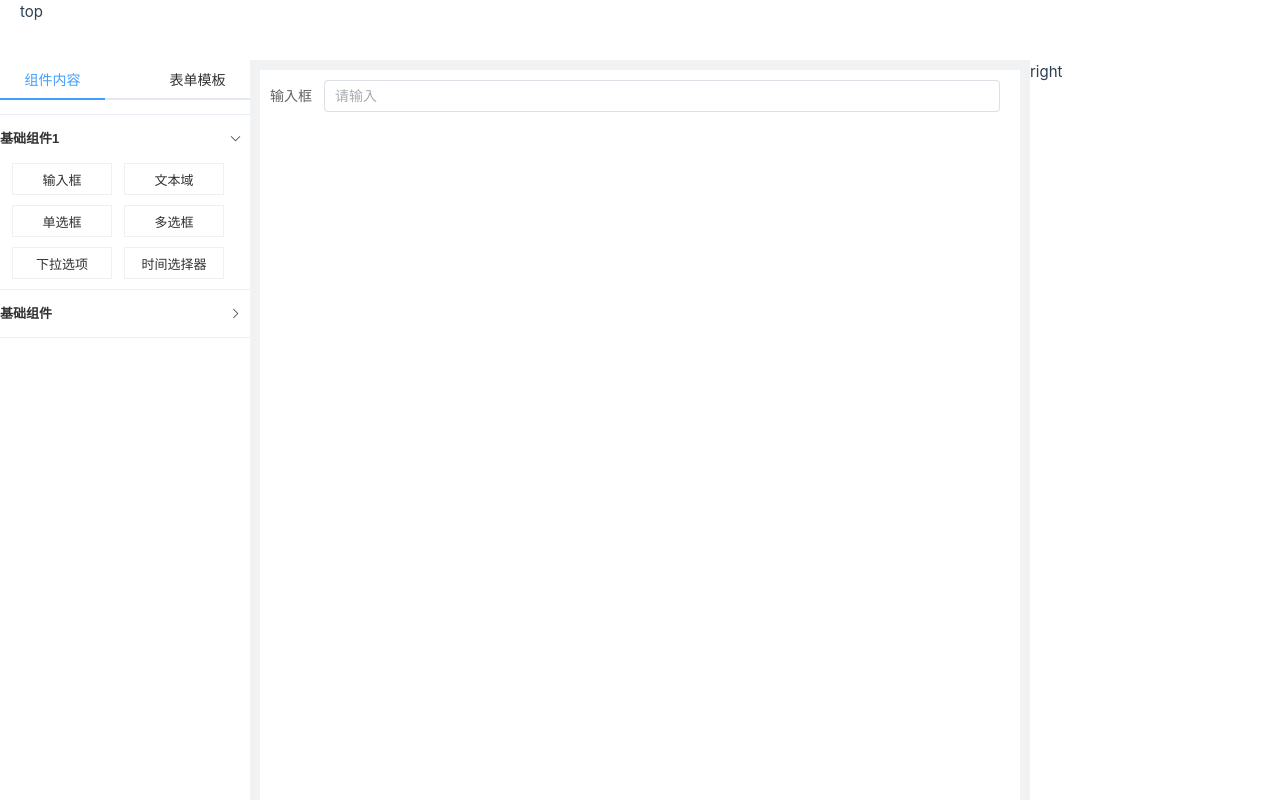
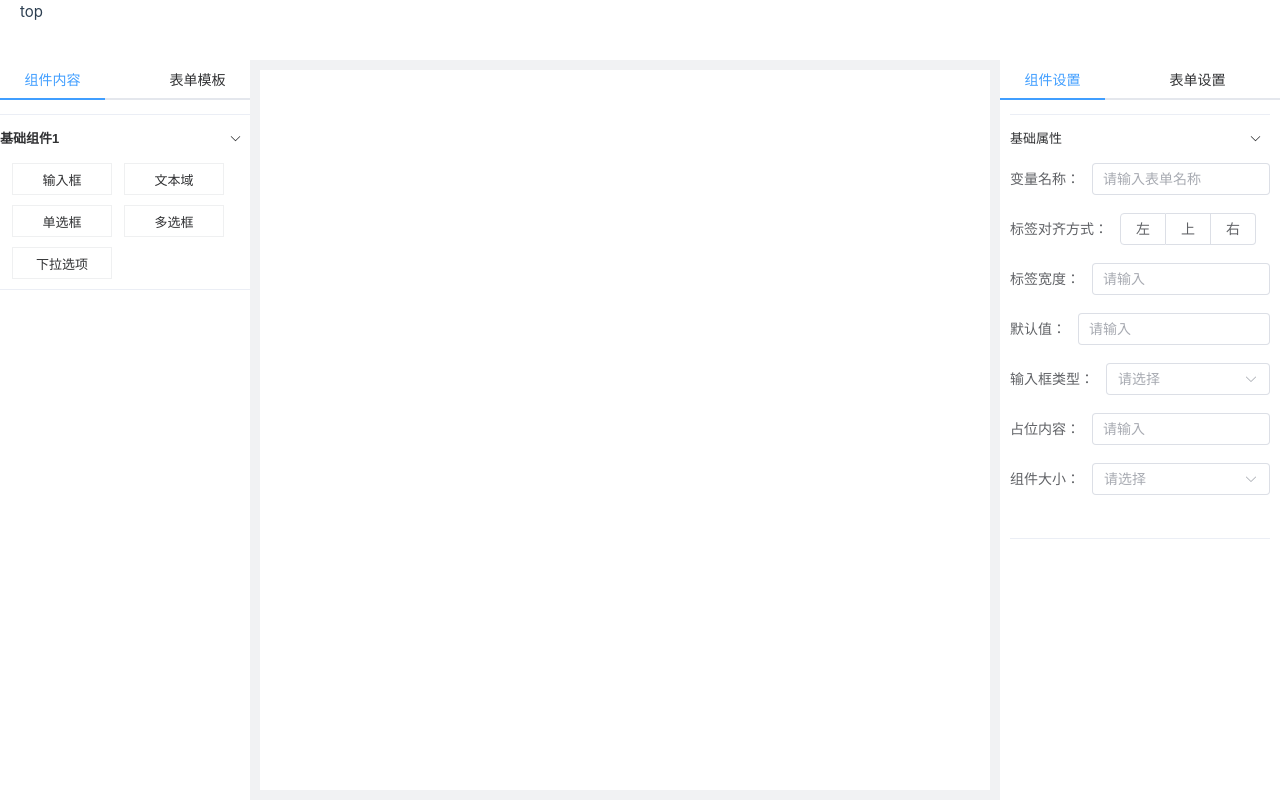
Before and after one commit to jzm2000/vue3-Ahkam-manage, a Vue app: page / in a window 1280 px wide. Built offline with nearby package versions, Linux system fonts and the light colour scheme.

Commit message:
'表单控制'

```diff
--- a/package.json
+++ b/package.json
@@ -16,6 +16,8 @@
     "element-plus": "^2.7.3",
     "lodash": "^4.17.21",
     "pinia": "^2.1.7",
+    "pinia-plugin-persist": "^1.0.0",
+    "pinia-plugin-persistedstate": "^3.2.1",
     "sass": "^1.77.0",
     "vue": "^3.4.27",
     "vue-router": "^4.3.0",
--- a/src/components/JInput/index.vue
+++ b/src/components/JInput/index.vue
@@ -0,0 +1,14 @@
+<template>
+  <el-input v-model="model"/>
+</template>
+
+<script setup>
+import { ref, toRefs, reactive, getCurrentInstance,defineComponent,defineProps,defineModel } from "vue";
+const model = defineModel({default:""})
+const props = defineProps({
+
+});
+
+</script>
+
+<style scoped lang="scss"></style>
--- a/src/layout/components/ASide/formTemplate.vue
+++ b/src/layout/components/ASide/formTemplate.vue
@@ -21,8 +21,11 @@ function handleChange(val){
     console.log(activeName.value);
 }
 function handleClone(row){
-    console.log(row);
+    row.uid = setUid();
     return row
+}
+function setUid(){
+    return Date.now();
 }
 const list = ref(componentData);
 </script>
--- /dev/null
+++ b/src/layout/components/Panel/formSetting.vue
@@ -0,0 +1,23 @@
+<template>
+    <div>
+        <!-- <el-form :model="baseForm" ref="baseForm" :label-position="AppData.labelPosition" :rules="rules"
+            :label-width="AppData.labelWidth ? AppData.labelWidth : ''" :inline="false" :size="AppData.size">
+        </el-form> -->
+    </div>
+</template>
+
+<script>
+import { ref, reactive, getCurrentInstance, defineComponent } from "vue";
+export default defineComponent({
+    setup(props) {
+
+        return {
+
+        }
+    }
+
+})
+
+</script>
+
+<style scoped lang="scss"></style>
--- a/src/layout/components/Panel/index.vue
+++ b/src/layout/components/Panel/index.vue
@@ -1,21 +1,32 @@
 <template>
-    <div>
-      right
-    </div>
+  <div class="panel_container">
+    <el-tabs v-model="activeName" class="demo-tabs">
+      <el-tab-pane label="组件设置" name="moduleSetting"></el-tab-pane>
+      <el-tab-pane label="表单设置" name="formSetting"></el-tab-pane>
+    </el-tabs>
+    <component :is="componentTabs.get(activeName)"></component>
+  </div>
 </template>
 
-<script>
-import { ref, reactive, getCurrentInstance,defineComponent } from "vue";
-export default defineComponent({
-  setup(props){
-
-    return {
-
-    }
-  }
-
-})
+<script setup lang="ts">
+import { ref,watch } from 'vue'
+import {storeToRefs} from "pinia"
+import formSetting from "./formSetting.vue"
+import moduleSetting from "./moduleSetting.vue"
+import useAppStore from "@/stores/app.ts"
+const componentTabs = new Map([
+  ['moduleSetting',moduleSetting],
+  ['formSetting',formSetting]
+])
+const appStore = useAppStore();
+let activeName = ref<string>("moduleSetting");
 
 </script>
 
-<style scoped lang="scss"></style>
+<style scoped lang="scss">
+.panel_container {
+  :deep(.el-tabs__item) {
+    width: 125px;
+  }
+}
+</style>
--- /dev/null
+++ b/src/layout/components/Panel/moduleSetting.vue
@@ -0,0 +1,71 @@
+<template>
+    <div class="module_setting">
+        <el-collapse v-model="activeName" @change="handleChange" class="form_template">
+            <el-collapse-item title="基础属性" name="1">
+                <el-form :model="baseForm" ref="baseForm" :label-position="AppData.labelPosition" :rules="rules"
+                    size="default">
+                    <el-form-item label="变量名称：" prop="variateName">
+                        <el-input v-model="currentComponent.variateName" type="text" placeholder="请输入表单名称" />
+                    </el-form-item>
+                    <el-form-item label="标签对齐方式：" prop="labelPosition">
+                        <el-radio-group v-model="currentComponent.labelPosition">
+                            <el-radio-button value="left">左</el-radio-button>
+                            <el-radio-button value="top">上</el-radio-button>
+                            <el-radio-button value="right">右</el-radio-button>
+                        </el-radio-group>
+                    </el-form-item>
+                    <el-form-item label="标签宽度：" prop="defaultValue">
+                        <el-input v-model="currentComponent.labelWidth" type="text" placeholder="请输入" />
+                    </el-form-item>
+                    <el-form-item label="默认值：" prop="defaultValue">
+                        <el-input v-model="currentComponent.defaultValue" type="text" placeholder="请输入" />
+                    </el-form-item>
+                    <el-form-item label="输入框类型：" prop="InputType">
+                        <el-select v-model="currentComponent.InputType" value-key="" placeholder="请选择" clearable>
+                            <el-option label="文本" value="text"></el-option>
+                            <el-option label="密码" value="password"></el-option>
+                        </el-select>
+                    </el-form-item>
+                    <el-form-item label="占位内容：" prop="placeholder">
+                        <el-input v-model="currentComponent.placeholder" type="text" placeholder="请输入" />
+                    </el-form-item>
+                    <el-form-item label="组件大小：" prop="size">
+                        <el-select v-model="currentComponent.size" placeholder="请选择" clearable>
+                            <el-option value="small"></el-option>
+                            <el-option value="default"></el-option>
+                            <el-option value="large"></el-option>
+                        </el-select>
+                    </el-form-item>
+                </el-form>
+
+            </el-collapse-item>
+        </el-collapse>
+    </div>
+</template>
+
+<script setup lang="ts">
+import { ref, reactive, getCurrentInstance,defineComponent,watch,shallowReactive } from "vue";
+import useAppStore from "@/stores/app.ts"
+import {storeToRefs} from "pinia"
+let activeName = ref("1");
+const appStore = useAppStore();
+const rules = shallowReactive({
+    formName:{ required:true, message:"请输入表单名称", trigger:"blur"}
+})
+const baseForm = reactive({
+
+})
+const baseRefForm = ref<string>("")
+const { currentComponent } = storeToRefs(appStore);
+const {AppData} = storeToRefs(appStore);
+console.log(AppData);
+function handleChange(){
+
+}
+</script>
+
+<style scoped lang="scss">
+.module_setting{
+    padding:0 10px;
+}
+</style>
--- a/src/layout/index.vue
+++ b/src/layout/index.vue
@@ -11,18 +11,19 @@
                 <!-- 主屏 -->
                 <el-main>
                     <div class="form-container_main">
-                        <el-scrollbar height="400px">
+                        <el-scrollbar>
                             <el-form :model="formSetting" :label-width="AppData.labelWidth" class="form_class"
                                 :label-position="AppData.labelPosition" :size="AppData.size">
                                 <draggable :list="AppData.AppList" :group="groupB" animation="300"
                                     class="draggable_content" item-key="id" @change="handleMove">
-                                    <template #item="{ element:{componentContent,type} }">
-                                        <div>
+                                    <template #item="{ element:{componentContent,uid,type} }">
+                                        <div class="page_list-item" @click="selectComponent(uid,componentContent,type)">
                                             <el-form-item :label="componentContent.label"
                                                 :label-width="componentContent.labelWidth">
                                                 <component :is="type"
-                                                    :type="type=='ElInput' ? componentContent.InputType : ''"
+                                                    :type="type=='JInput' ? componentContent.InputType : ''"
                                                     :placeholder="componentContent.placeholder"
+                                                    :size="componentContent.size"
                                                     v-model="componentContent.defaultValue"></component>
                                             </el-form-item>
                                         </div>
@@ -33,7 +34,7 @@
                         </el-scrollbar>
                     </div>
                 </el-main>
-                <el-aside width="250px">
+                <el-aside width="280px">
                     <Panel></Panel>
                 </el-aside>
             </el-container>
@@ -48,50 +49,71 @@ import Panel from "./components/Panel/index.vue"
 import { defineComponent, reactive,ref } from "vue"
 import { storeToRefs } from "pinia"
 import useAppStore from "@/stores/app.ts"
+import JInput from "@/components/JInput/index.vue";
 import componentData from "@/views/panelComponent/componentData.ts";
 export default defineComponent({
     components: {
         Header,
         ASide,
         Panel,
-        draggable
+        draggable,
+        JInput
     },
     setup() {
         const appStore = useAppStore();
         const groupB = reactive({ name: "startBox", pull: false });
         const formSetting = reactive({
 
-        })
+        });
+        let id = ref(0);
         function handleMove(val) {
-            console.log(val);
+
+        }
+        function selectComponent(uid, componentContent, type){
+            id.value = uid;
+            appStore.setCurrentComponent(uid);
         }
         const { AppData } = storeToRefs(appStore)
-        console.log(AppData);
+        console.log("AppData",AppData);
         return {
             AppData,
             groupB,
             formSetting,
+            id,
             handleMove,
+            selectComponent
         }
     }
 })
 </script>
 <style lang="scss" scoped>
+.page_list-item{
+    outline:1px solid transparent;
+    margin: 1px;
+    &:hover{
+        outline-color: #409EFF;
+        outline-style: dotted
+    }
+    .actived{
+        outline-color:#409EFF;
+        outline-style: solid;
+    }
+}
 .form_class{
     padding-right: 10px;
 }
 .el-main {
-    height: calc(100vh - 60px);
+    // height: calc(100vh - 30px);
     background-color: #f1f2f3;
     padding: 10px;
 }
 .form-container_main{
-    min-height: calc(100vh - 70px);
+    min-height: calc(100vh - 80px);
     background-color: #fff;
     padding:10px;
 }
 .draggable_content{
-    height: calc(100vh - 70px);
+    height: calc(100vh - 101px);
 }
 .form_template {
     :deep(.el-collapse-item__header) {
--- a/src/main.ts
+++ b/src/main.ts
@@ -1,14 +1,17 @@
 import { createApp } from 'vue'
 import { createPinia } from 'pinia'
 import ElementPlus from "element-plus";
+import piniaPluginPersist from "pinia-plugin-persist";
 import 'element-plus/dist/index.css';
 import './assets/base.css'
 import App from './App.vue'
 import router from './router'
 // import "@/utils/lodash/index.js"
 const app = createApp(App)
+const pinia = createPinia();
+pinia.use(piniaPluginPersist);
 app.use(ElementPlus);
-app.use(createPinia())
+app.use(pinia);
 app.use(router)
 
 app.mount('#app')
--- a/src/stores/app.ts
+++ b/src/stores/app.ts
@@ -6,27 +6,25 @@ export default defineStore("appStore", {
       AppData: {
         size: "default",
         labelPosition: "left",
-        labelWidth: "auto",
-        modelName: "form",
-        AppList: [
-          {
-            type: "ElInput",
-            name: "输入框",
-            icon: "",
-            componentContent: {
-              variateName: "",
-              defaultValue: "",
-              width: "",
-              size: "small",
-              label: "输入框",
-              labelWidth: "auto",
-              placeholder: "请输入",
-              prop: "",
-            },
-          },
-        ],
+        labelWidth: 0,
+        formName: "formSetting",
+        RefFormName: "formRef",
+        AppList: [],
       },
+      currentComponent: {},
     };
   },
-  actions: {},
+  getters: {},
+  actions: {
+    setCurrentComponent(uid) {
+      this.currentComponent = this.AppData.AppList.find((e) => e.uid == uid);
+    },
+    delCurrentComponent() {},
+  },
+  persist: {
+    enabled: true,
+    strategies: [
+      { storage: localStorage }, // userInfo localstorage存储
+    ],
+  },
 });
--- a/src/views/panelComponent/componentData.ts
+++ b/src/views/panelComponent/componentData.ts
@@ -3,23 +3,24 @@ const componetData: componetDataType[] = [
     title: "基础组件1",
     componentList: [
       {
-        type: "ElInput",
+        type: "JInput",
         name: "输入框",
         icon: "",
         componentContent: {
           InputType: "text",
           variateName: "",
-          defaultValue: "",
+          defaultValue: "1",
           width: "",
-          size: "small",
+          size: "default",
           label: "输入框",
-          labelWidth: "auto",
+          labelWidth: 0,
+          labelPosition: "left",
           placeholder: "请输入",
           prop: "",
         },
       },
       {
-        type: "ElInput",
+        type: "JInput",
         name: "文本域",
         icon: "",
         componentContent: {
@@ -27,108 +28,107 @@ const componetData: componetDataType[] = [
           variateName: "",
           defaultValue: "",
           width: "",
-          size: "small",
+          size: "default",
           label: "输入框",
-          labelWidth: "auto",
+          labelWidth: 0,
+          labelPosition: "left",
           placeholder: "请输入",
           prop: "",
         },
       },
       {
-        type: "ElRadio",
+        type: "JRadio",
         name: "单选框",
         icon: "",
         componentContent: {
           variateName: "",
           defaultValue: "",
           width: "",
-          size: "small",
+          size: "default",
           label: "输入框",
-          labelWidth: "auto",
+          labelWidth: 0,
+          labelPosition: "left",
           placeholder: "请输入",
           prop: "",
+          options: [
+            {
+              label: "选项一",
+              value: 1,
+            },
+            {
+              label: "选项二",
+              value: 2,
+            },
+          ],
         },
       },
       {
-        type: "ElCheckBox",
+        type: "JCheckBox",
         name: "多选框",
         icon: "",
         componentContent: {
           variateName: "",
           defaultValue: "",
           width: "",
-          size: "small",
+          size: "default",
           label: "输入框",
-          labelWidth: "auto",
+          labelWidth: 0,
+          labelPosition: "left",
           placeholder: "请输入",
           prop: "",
+          options: [
+            {
+              label: "选项一",
+              value: 1,
+            },
+            {
+              label: "选项二",
+              value: 2,
+            },
+          ],
         },
       },
       {
-        type: "ElSelect",
+        type: "JSelect",
         name: "下拉选项",
         icon: "",
         componentContent: {
           variateName: "",
           defaultValue: "",
           width: "",
-          size: "small",
+          size: "default",
           label: "输入框",
-          labelWidth: "auto",
+          labelWidth: 0,
+          labelPosition: "left",
           placeholder: "请输入",
           prop: "",
+          options: [
+            {
+              label: "选项一",
+              value: 1,
+            },
+            {
+              label: "选项二",
+              value: 2,
+            },
+          ],
         },
       },
-      {
-        type: "ElDate",
-        name: "时间选择器",
-        icon: "",
-        componentContent: {
-          variateName: "",
-          defaultValue: "",
-          width: "",
-          size: "small",
-          label: "输入框",
-          labelWidth: "auto",
-          placeholder: "请输入",
-          prop: "",
-        },
-      },
-    ],
-  },
-  {
-    title: "基础组件",
-    componentList: [
-      {
-        type: "ElInput",
-        name: "输入框",
-        icon: "",
-      },
-      {
-        type: "ElTextArea",
-        name: "文本域",
-        icon: "",
-      },
-      {
-        type: "ElRadio",
-        name: "单选框",
-        icon: "",
-      },
-      {
-        type: "ElCheckBox",
-        name: "多选框",
-        icon: "",
-      },
-      {
-        type: "ElSelect",
-        name: "下拉选项",
-        icon: "",
-      },
-      {
-        type: "ElDate",
-        name: "时间选择器",
-        icon: "",
-      },
+      // {
+      //   type: "ElDate",
+      //   name: "时间选择器",
+      //   icon: "",
+      //   componentContent: {
+      //     variateName: "",
+      //     defaultValue: "",
+      //     width: "",
+      //     size: "default",
+      //     label: "输入框",
+      //     labelWidth: "auto",
+      //     placeholder: "请输入",
+      //     prop: "",
+      //   },
+      // },
     ],
   },
 ];
```
Also changed, not shown: src/components/JRadio/index.vue (added, +12 -0 lines).
